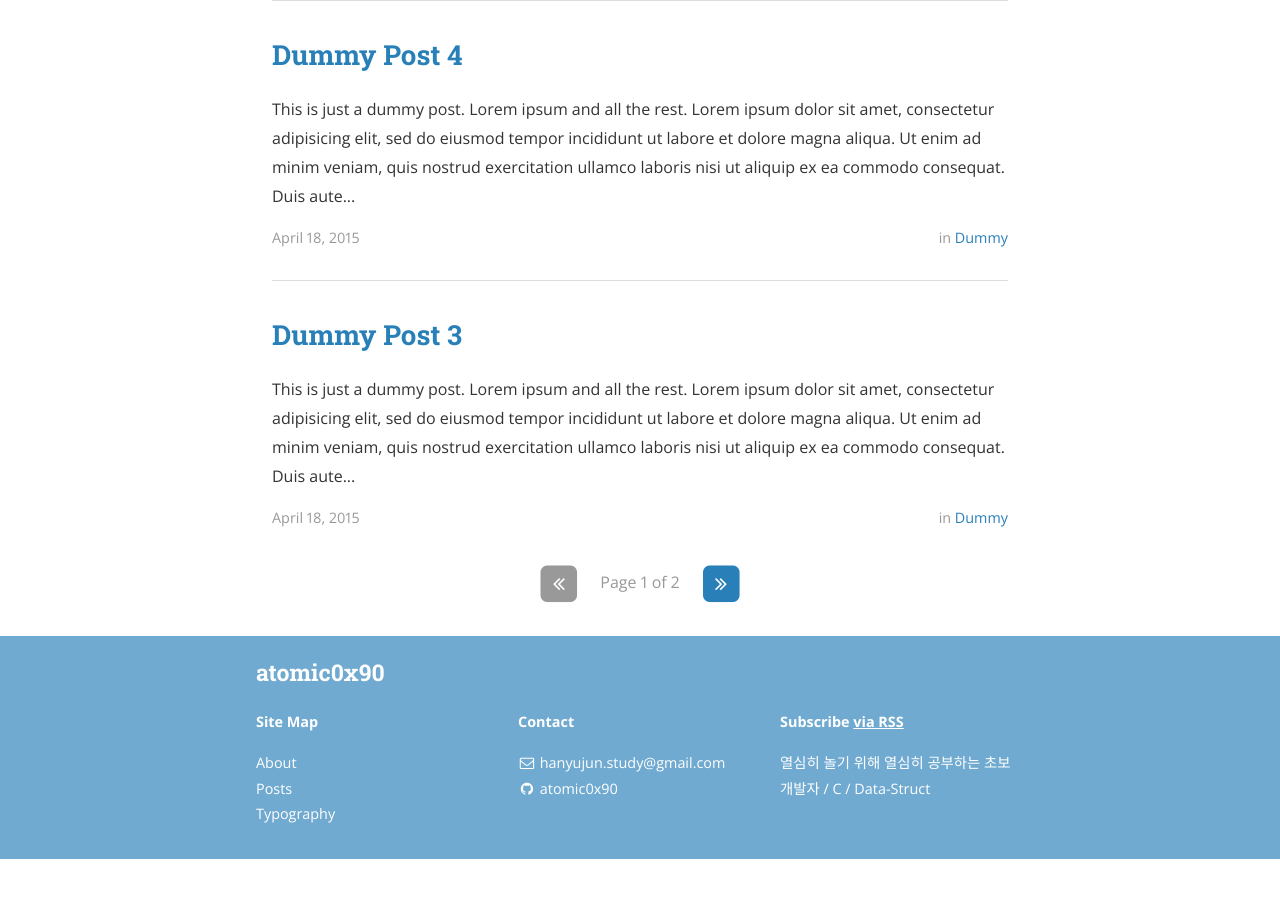
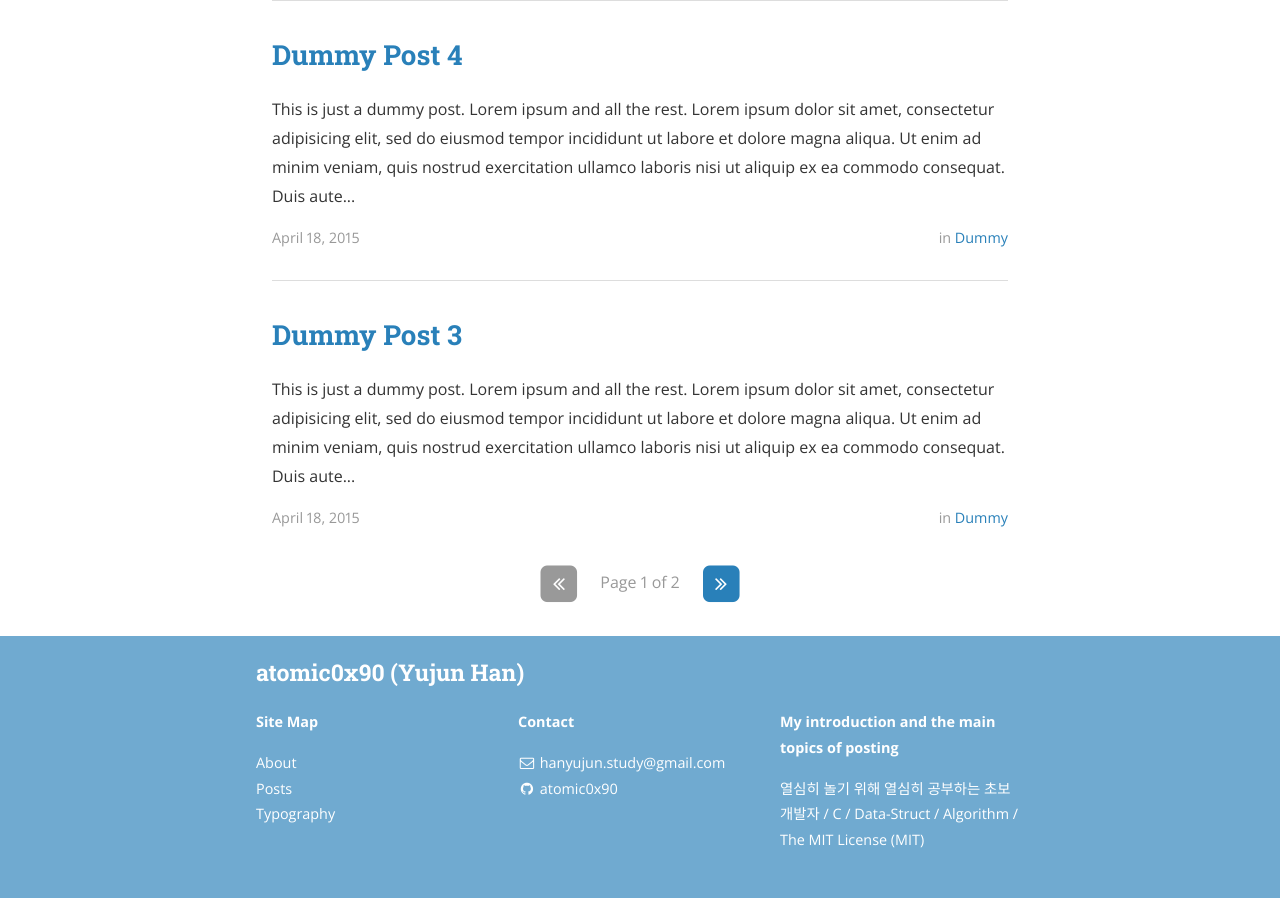
Before and after one commit to atomic0x90/atomic0x90.github.io, a Jekyll site: the page built from index.html, in a window 1280 px wide and 900 px high, scrolled down 1316 px. Built offline with Jekyll 4.4.1, drawn with Linux system fonts in a browser that asks for light colours; nearby versions of some CDN libraries; the list of posts is cut into pages by our own code; before the commit the page ends 2175 px from its top, so only the background shows below that; some of the changed text lies outside the part shown.

Commit message:
update _config.yml & _includes/footer.html

```diff
--- a/_config.yml
+++ b/_config.yml
@@ -9,12 +9,12 @@ exclude:
   - "/vendor/"
 
 # Site settings
-title: atomic0x90
+title: atomic0x90 (Yujun Han)
 subtitle: "열심히 놀기 위해 열심히 공부하는 초보 개발자"
 email: hanyujun.study@gmail.com
 name: Yujun Han
 description: >
-  열심히 놀기 위해 열심히 공부하는 초보 개발자 / C / Data-Struct
+  열심히 놀기 위해 열심히 공부하는 초보 개발자 / C / Data-Struct / Algorithm / The MIT License (MIT)
 # Base URL of site (i.e. /blog). It should always start with a slash,
 # and never end with a slash. Set it to a blank value if hosting at the
 # root of your server.
@@ -173,7 +173,7 @@ social:
     username:
     url:
     desc: Share to Reddit
-    share: true
+    share: false
 
   - name: "Hacker News"
     icon: hacker-news
--- a/_includes/footer.html
+++ b/_includes/footer.html
@@ -42,7 +42,7 @@
     </div>
 
     <div class="site-signature">
-      <p class="rss-subscribe text"><strong>Subscribe <a href="{{ "/feed.xml" | prepend: site.baseurl }}">via RSS</a></strong></p>
+      <p class="rss-subscribe text"><strong>My introduction and the main topics of posting</strong></p>
       <p class="text">{{ site.description }}</p>
     </div>
 
```
Also changed, not shown: 13 other files.
